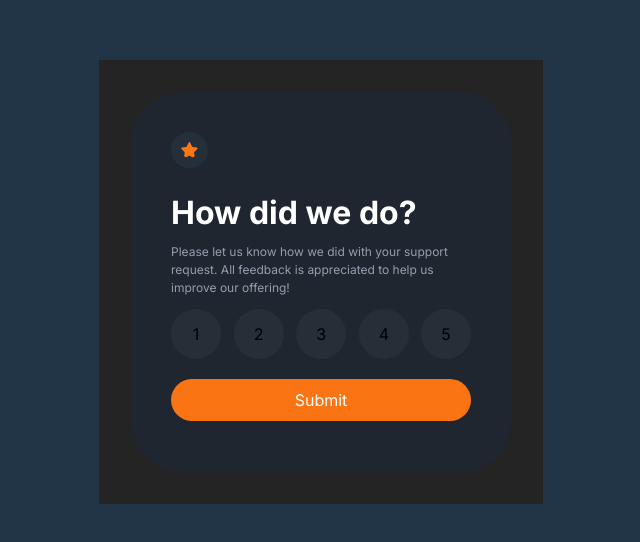
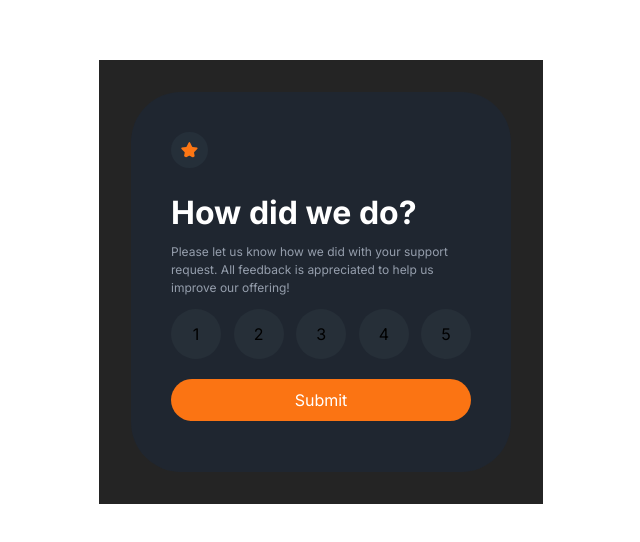
Before and after one commit to hishanstha420/interactive-rating, a React (Vite) app: page / in a window 1280 px wide. Shown: the part 118-660 px from the top of the page, without its empty margins (319-959 px from the left). Built offline with nearby package versions, Linux system fonts and the light colour scheme.

Commit message:
css changes

```diff
--- a/src/index.css
+++ b/src/index.css
@@ -60,7 +60,7 @@ button:focus-visible {
 @media (prefers-color-scheme: light) {
   :root {
     color: #213547;
-    background-color: #213547;
+    background-color: var(--DarkBlue);
   }
   a:hover {
     color: #747bff;
```
